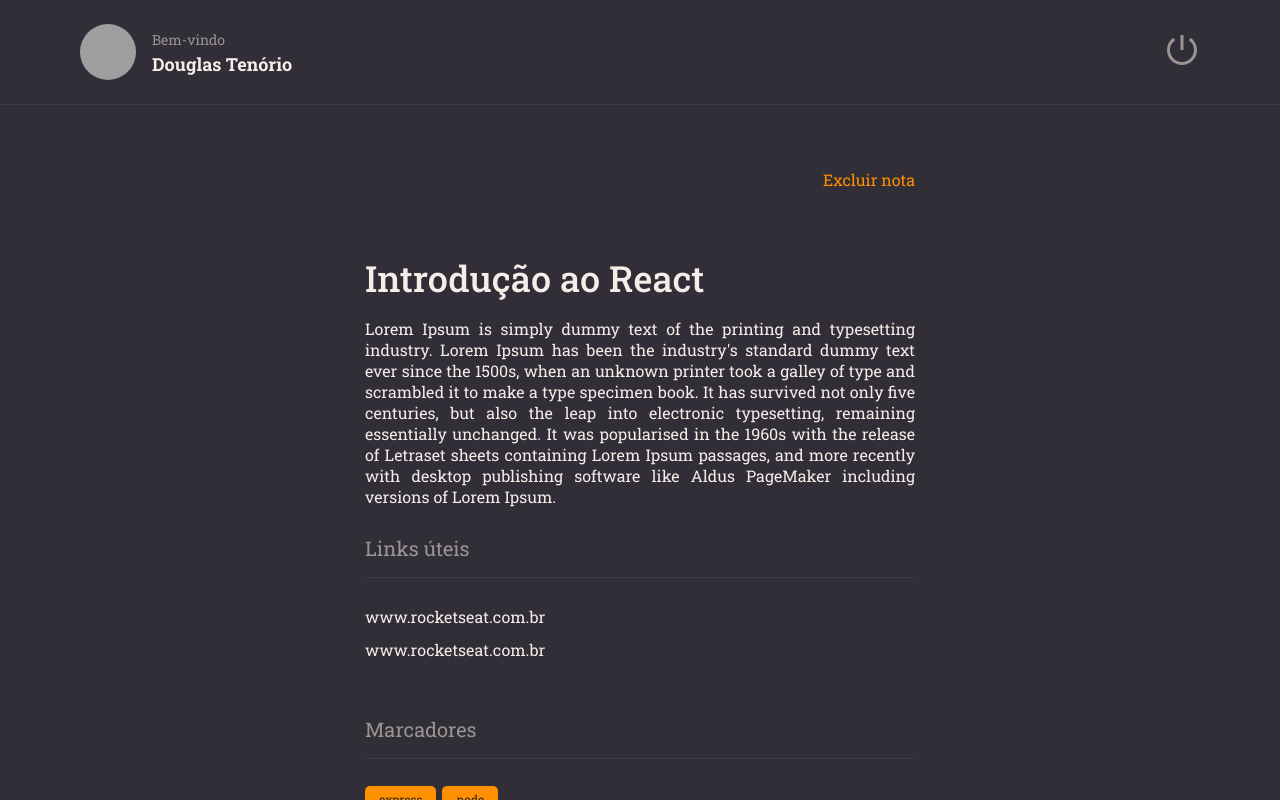
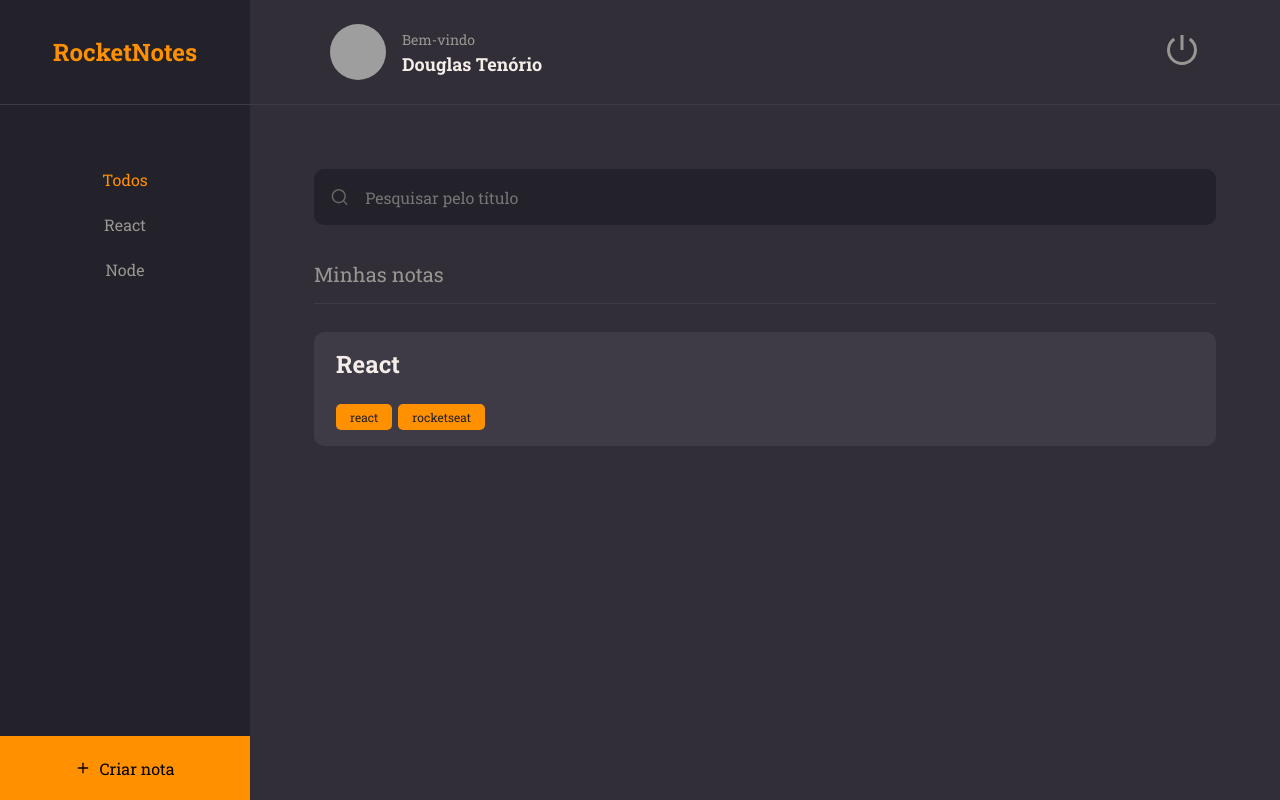
Before and after one commit to douglastfs/rocketseat-explorer-stage09-rocketmovies-frontend-reactjs, a React (Vite) app: page / in a window 1280 px wide. Built offline with nearby package versions, Linux system fonts and the light colour scheme; grey boxes are pictures that could not be loaded.

Commit message:
Page home done

```diff
--- a/src/components/ButtonText/index.jsx
+++ b/src/components/ButtonText/index.jsx
@@ -1,9 +1,10 @@
 import { Container } from './styles';
 
-export function ButtonText({ title, ...rest }){
+export function ButtonText({ title, isActive = false, ...rest }){
   return (
     <Container
       type="button"
+      isActive={isActive}
       {...rest}
     >
       {title}
--- a/src/components/ButtonText/styles.js
+++ b/src/components/ButtonText/styles.js
@@ -2,7 +2,7 @@
 
 export const Container = styled.button`
   background: none;
-  color: ${({ theme }) => theme.COLORS.ORANGE};
+  color: ${({ theme, isActive }) => isActive ? theme.COLORS.ORANGE : theme.COLORS.GRAY_100};
   border: none;
   font-size: 16px;
 `;
--- /dev/null
+++ b/src/components/Input/index.jsx
@@ -0,0 +1,11 @@
+import { Container } from './styles';
+
+export function Input({icon: Icon, ...rest}){
+  return(
+    <Container>
+      { Icon && <Icon size={20}/>}
+      <input {...rest}/>
+    </Container>
+  )
+
+}
--- /dev/null
+++ b/src/components/Input/styles.js
@@ -0,0 +1,32 @@
+import styled from 'styled-components';
+
+export const Container = styled.div`
+  width: 100%;
+  display: flex;
+  align-items: center;
+
+  background-color: ${({ theme }) => theme.COLORS.BACKGROUND_900};
+  color: ${({ theme }) => theme.COLORS.GRAY_300};
+
+  margin-bottom: 8px;
+  border-radius: 10px;
+
+  > input {
+    height: 56px;
+    width: 100%;
+    padding: 20px 16px;
+
+    color: ${({ theme }) => theme.COLORS.WHITE};
+    background: transparent;
+    border: none;
+
+    &placeholder {
+      color: ${({ theme }) => theme.COLORS.GRAY_300};
+    }
+  }
+
+  > svg {
+      margin-left: 16px;
+    }
+
+`;
--- /dev/null
+++ b/src/components/Note/index.jsx
@@ -0,0 +1,17 @@
+import { Container } from './styles';
+import { Tag } from '../Tag';
+
+export function Note({ data, ...rest }){
+  return (
+    <Container {...rest}>
+      <h1>{data.title}</h1>
+
+      {
+        data.tags &&
+        <footer>
+          { data.tags.map(tag => <Tag key={tag.id} title={tag.name} />) }
+        </footer>
+      }
+    </Container>
+  );
+}
--- /dev/null
+++ b/src/components/Note/styles.js
@@ -0,0 +1,24 @@
+import styled from 'styled-components';
+
+export const Container = styled.button`
+  width: 100%;
+  background-color: ${({ theme }) => theme.COLORS.BACKGROUND_700};
+  border: none;
+  border-radius: 10px;
+  padding: 16px 22px;
+  margin-bottom: 16px;
+
+  > h1 {
+    flex: 1;
+    text-align: left;
+    font-weight: 700;
+    font-size: 24px;
+    color: ${({ theme }) => theme.COLORS.WHITE};
+  }
+
+  > footer {
+    width: 100%;
+    display: flex;
+    margin-top: 24px;
+  }
+`;
--- a/src/components/Tag/index.jsx
+++ b/src/components/Tag/index.jsx
@@ -1,8 +1,8 @@
 import { Container } from './styles';
 
-export function Tag({ title }){
+export function Tag({ title, ...rest }){
   return (
-    <Container>
+    <Container {...rest}>
       {title}
     </Container>
   )
--- a/src/main.jsx
+++ b/src/main.jsx
@@ -1,10 +1,11 @@
 import React from 'react';
 import ReactDOM from 'react-dom/client';
-import { Details } from './pages/Details';
 import { ThemeProvider } from 'styled-components';
 import GlobalStyle from './styles/global';
 
 import theme from './styles/theme'
+
+import { Home } from './pages/Home';
 
 
 ReactDOM.createRoot(document.getElementById('root')).render(
@@ -12,7 +13,7 @@
     <ThemeProvider theme={theme}>
 
       <GlobalStyle />
-        <Details />
+        <Home />
 
     </ThemeProvider>
 
--- a/src/pages/Home/index.jsx
+++ b/src/pages/Home/index.jsx
@@ -0,0 +1,50 @@
+import { FiPlus, FiSearch } from 'react-icons/fi';
+import { Container, Brand, Menu, Search, Content, NewNote } from './styles';
+
+import { Note } from '../../components/Note';
+import { Input } from '../../components/Input';
+import { Header } from '../../components/Header';
+import { Section } from '../../components/Section';
+import { ButtonText } from '../../components/ButtonText';
+
+
+export function Home(){
+  return (
+    <Container>
+      <Brand>
+        <h1>RocketNotes</h1>
+      </Brand>
+
+      <Header />
+
+      <Menu>
+        <li><ButtonText title="Todos" isActive /></li>
+        <li><ButtonText title="React"/></li>
+        <li><ButtonText title="Node"/></li>
+      </Menu>
+
+      <Search>
+        <Input placeholder="Pesquisar pelo título" icon={FiSearch}/>
+      </Search>
+
+      <Content>
+        <Section title="Minhas notas"/>
+        <Note data={{
+          title: 'React',
+          tags:
+          [
+            { id: '1', name: 'react' },
+            { id: '2', name: 'rocketseat' },
+          ]
+          }}
+        />
+      </Content>
+
+      <NewNote>
+        <FiPlus />
+        Criar nota
+      </NewNote>
+
+    </Container>
+  )
+};
--- /dev/null
+++ b/src/pages/Home/styles.js
@@ -0,0 +1,75 @@
+import styled from 'styled-components';
+
+ export const Container = styled.div`
+  width: 100%;
+  height: 100vh;
+
+  display: grid;
+  grid-template-columns: 250px auto;
+  grid-template-rows: 105px 128px auto 64px;
+  grid-template-areas:
+  "brand header"
+  "menu search"
+  "menu content"
+  "newnote content";
+
+  background-color: ${({ theme }) => theme.COLORS.BACKGROUND_800};
+
+ `;
+
+ export const Brand = styled.div`
+  grid-area: brand;
+
+  display: flex;
+  justify-content: center;
+  align-items: center;
+
+  border-bottom: 1px solid ${({ theme }) => theme.COLORS.BACKGROUND_700};
+
+  background-color: ${({ theme }) => theme.COLORS.BACKGROUND_900};
+
+  > h1 {
+    font-size: 24px;
+    color: ${({ theme }) => theme.COLORS.ORANGE};
+  }
+ `;
+
+ export const Menu = styled.ul`
+  grid-area: menu;
+  background-color: ${({ theme }) => theme.COLORS.BACKGROUND_900};
+  padding-top: 64px;
+  text-align: center;
+
+  > li {
+    margin-bottom: 24px;
+  }
+`;
+
+ export const Search = styled.div`
+  grid-area: search;
+
+  padding: 64px 64px 0;
+
+ `;
+
+ export const Content = styled.div`
+  grid-area: content;
+  padding: 0 64px;
+  overflow-y: auto;
+ `;
+
+ export const NewNote = styled.button`
+  grid-area: newnote;
+
+  background: ${({ theme }) => theme.COLORS.ORANGE};
+  border: none;
+
+  display: flex;
+  align-items: center;
+  justify-content: center;
+
+   > svg {
+    margin-right: 8px;
+   }
+
+ `;
```
Also changed, not shown: src/pages/Home/style.js (deleted).
